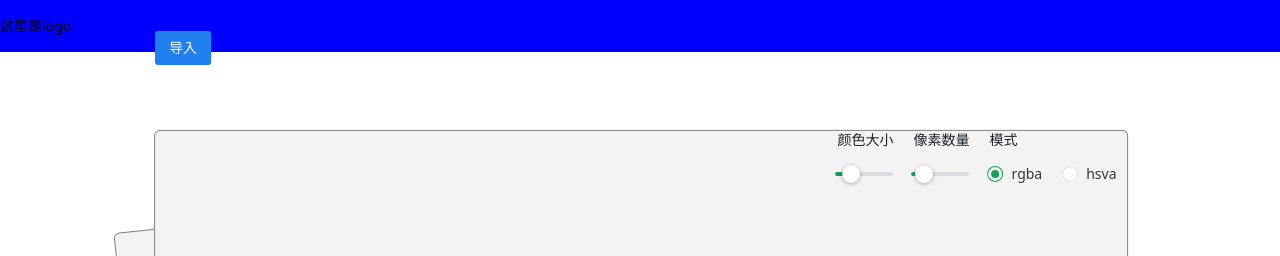
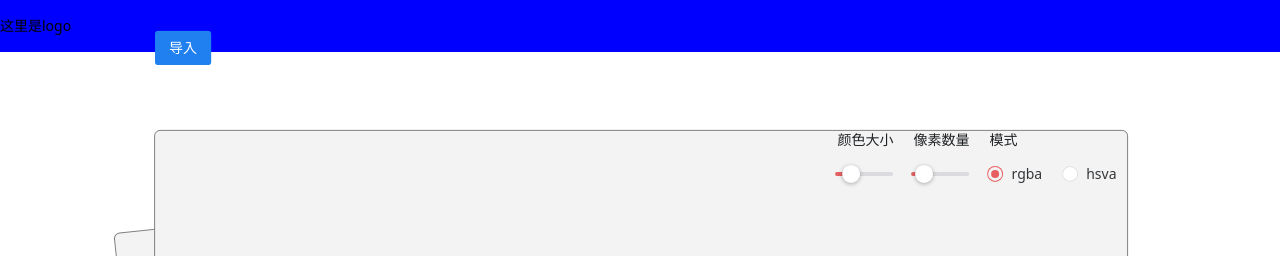
Before and after one commit to LeaversFly/pixel-image-generator, a Vue app: page / in a window 1280 px wide. Shown: the top 256 px of the page. Built offline with nearby package versions, Linux system fonts and the light colour scheme.

Commit message:
feat: 配置主题

```diff
--- a/src/App.vue
+++ b/src/App.vue
@@ -1,11 +1,14 @@
 <script setup>
 import { NMessageProvider } from 'naive-ui'
+import themeOverrides from './config/theme'
 </script>
 
 <template>
-  <n-message-provider>
-    <router-view></router-view>
-  </n-message-provider>
+  <n-config-provider :theme-overrides="themeOverrides">
+    <n-message-provider>
+      <router-view></router-view>
+    </n-message-provider>
+  </n-config-provider>
 </template>
 
 <style></style>
--- /dev/null
+++ b/src/config/theme.js
@@ -0,0 +1,13 @@
+const themeOverrides = {
+    common: {
+        primaryColor: '#e66061',
+        primaryColorHover: '#CF523A',
+        primaryColorPressed: '#e66061',
+        primaryColorSuppl: '#4098FC'
+    },
+    Button: {
+        textColor: '#FF0000'
+    }
+}
+
+export default themeOverrides
```
